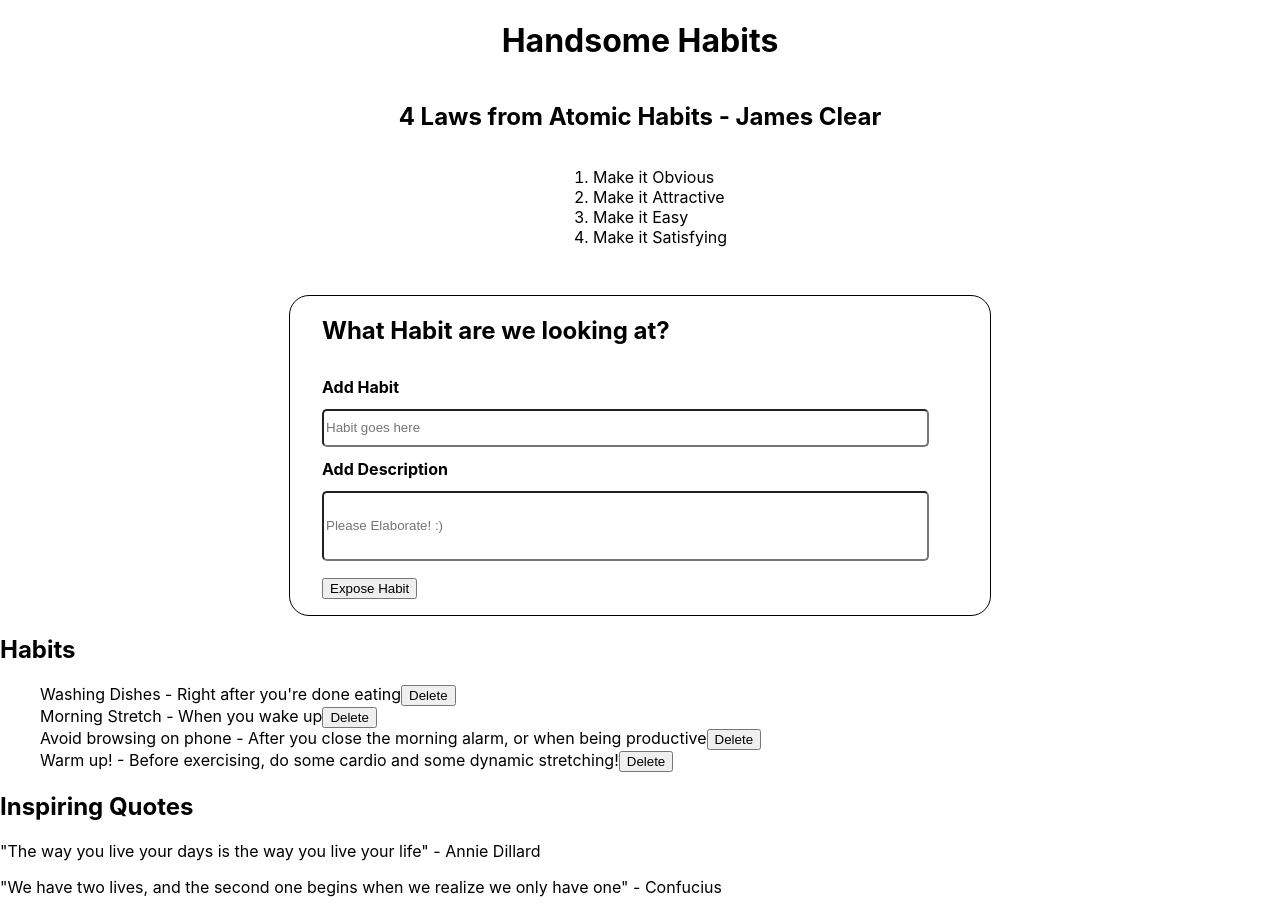
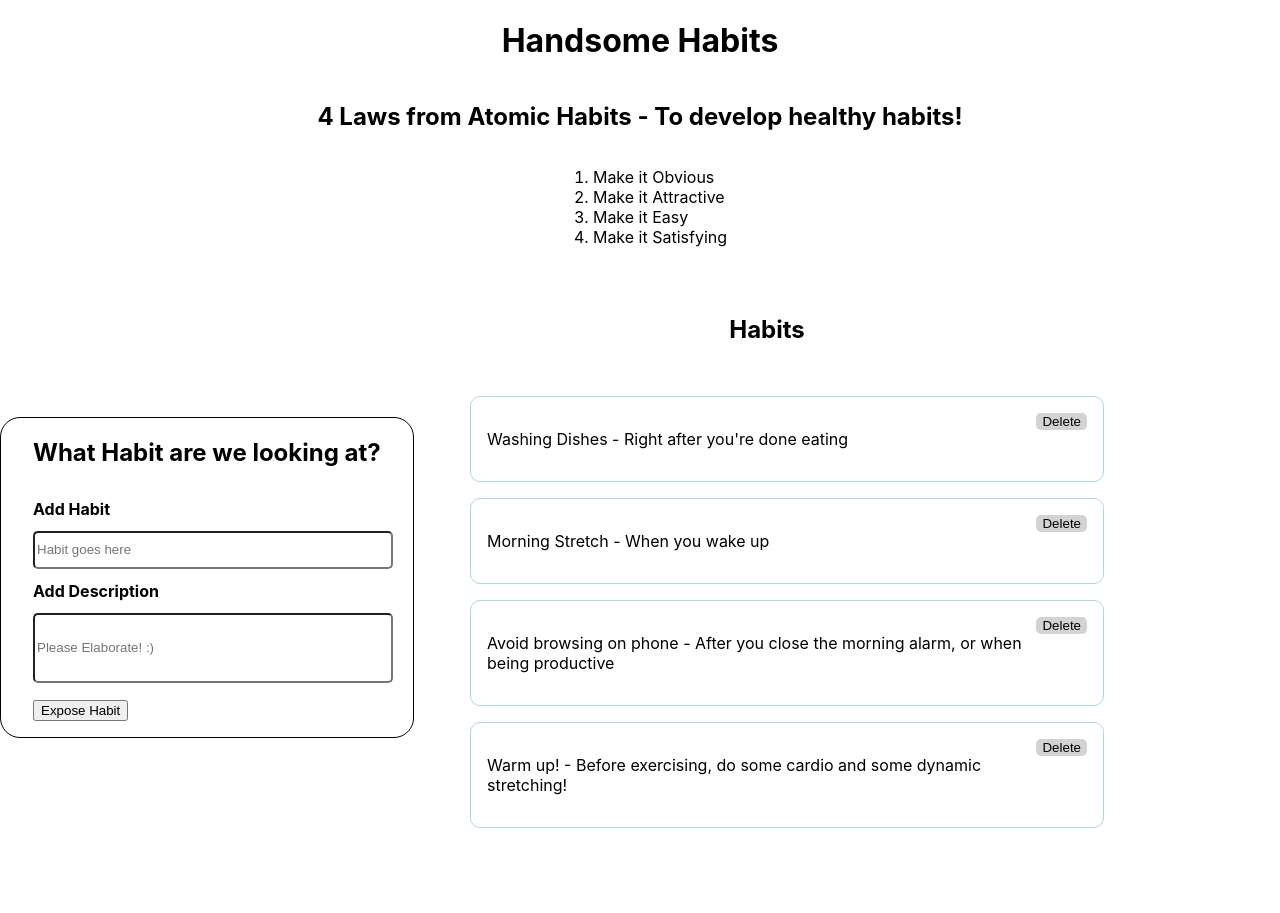
Before and after one commit to quentalala/habits, a React (Create React App) app: page / in a window 1280 px wide. After the commit the page ends 860 px from the top, so only its background shows below. Built offline with nearby package versions, Linux system fonts and the light colour scheme; data requests are answered from the project's data file.

Commit message:
Extract elements into components

```diff
--- a/package.json
+++ b/package.json
@@ -8,8 +8,9 @@
     "@testing-library/user-event": "^12.8.3",
     "json-server": "^0.17.0",
     "react": "^17.0.2",
+    "react-beautiful-dnd": "^13.1.0",
     "react-dom": "^17.0.2",
-    "react-scripts": "4.0.3",
+    "react-scripts": "^4.0.3",
     "uuid": "^8.3.2",
     "web-vitals": "^1.1.2"
   },
--- a/public/index.html
+++ b/public/index.html
@@ -7,7 +7,7 @@
     <meta name="theme-color" content="#000000" />
     <meta
       name="description"
-      content="Web site created using create-react-app"
+      content="Web site created by Quentin using create-react-app"
     />
     <link rel="apple-touch-icon" href="%PUBLIC_URL%/logo192.png" />
 
--- a/src/App.css
+++ b/src/App.css
@@ -12,49 +12,17 @@
   margin-bottom: 2rem;
 }
 
-.add-habit-container {
+.habit__form_n_list {
   display: flex;
-  margin: auto;
-  width: 700px;
-
-  border-radius: 20px;
-  border: 1px solid black;
-}
-
-.form-contents {
-  width: 90%;
-  margin-left: 2rem;
-  /* border: 1px solid lightgrey; */
-}
-
-.habit-name {
-  height: 2rem;
-  width: 95%;
-  border-radius: 5px;
-}
-
-.habit-desc {
-  height: 4rem;
-  width: 95%;
-  border-radius: 5px;
-}
-
-.add-habit {
-  display: flex;
-  flex-direction: column;
-  margin-bottom: 1rem;
-}
-
-.add-habit h4 {
-  padding: 0;
-  margin: 0.75rem 0;
-}
-
-.add-habit-container button {
-  justify-content: right;
-  margin-bottom: 1rem;
+  margin-right: 10rem;
 }
 
 ul {
   list-style-type: none;
 }
+
+.habits {
+  display: flex;
+  flex-direction: column;
+  align-items: center;
+}
--- a/src/App.js
+++ b/src/App.js
@@ -1,7 +1,11 @@
-import { useState, useEffect } from "react";
+import React, { useState, useEffect } from "react";
 import "./App.css";
 import accessHabits from "./services/toBackend";
+import HabitLaws from "./components/HabitLaws";
 import Habit from "./components/Habit";
+import HabitForm from "./components/HabitForm";
+
+// import Quotes from "./components/Quotes";
 
 function App() {
   const [habits, setHabits] = useState([]);
@@ -52,40 +56,18 @@ function App() {
     <div className="container">
       <h1 className="title">Handsome Habits</h1>
 
-      <div className="habit-laws">
-        <h2>4 Laws from Atomic Habits - James Clear</h2>
-        <ol>
-          <li>Make it Obvious</li>
-          <li>Make it Attractive</li>
-          <li>Make it Easy</li>
-          <li>Make it Satisfying</li>
-        </ol>
-      </div>
+      <HabitLaws />
 
-      <div className="add-habit-container">
-        <form className="form-contents">
-          <h2>What Habit are we looking at?</h2>
-          <div className="add-habit">
-            <h4>Add Habit</h4>
-            <input
-              value={newHabit}
-              onChange={handleHabitChange}
-              placeholder="Habit goes here"
-              className="habit-name"
+      <div className="habit__form_n_list">
+        <HabitForm
+          newHabit={newHabit}
+          handleHabitChange={handleHabitChange}
+          newDescription={newDescription}
+          handleDescriptionChange={handleDescriptionChange}
+          addHabit={addHabit}
         />
-            <h4>Add Description</h4>
-            <input
-              value={newDescription}
-              onChange={handleDescriptionChange}
-              placeholder="Please Elaborate! :)"
-              className="habit-desc"
-            />
-          </div>
 
-          <button onClick={addHabit}>Expose Habit</button>
-        </form>
-      </div>
-
+        <div className="habits">
           <h2>Habits</h2>
           <ul>
             {habits.map((habit) => {
@@ -100,18 +82,19 @@ function App() {
               );
             })}
           </ul>
+        </div>
+      </div>
 
+      {/* <div>
+        <h2>Good Habits</h2>
+        <ul className="good-habits"></ul>
+      </div>
       <div>
-        <h2>Inspiring Quotes</h2>
-        <p>
-          "The way you live your days is the way you live your life" - Annie
-          Dillard
-        </p>
-        <p>
-          "We have two lives, and the second one begins when we realize we only
-          have one" - Confucius
-        </p>
-      </div>
+        <h2>Bad Habits</h2>
+        <ul className="bad-habits"></ul>
+      </div> */}
+
+      {/* <Quotes /> */}
     </div>
   );
 }
--- /dev/null
+++ b/src/components/Habit.css
@@ -0,0 +1,19 @@
+.habit {
+  border: 1px solid lightblue;
+  border-radius: 10px;
+  padding: 1rem;
+  margin: 1rem;
+  width: 600px;
+}
+
+.delete-habit {
+  border: none;
+  border-radius: 5px;
+  float: right;
+
+  background-color: lightgrey;
+}
+
+.delete-habit:hover {
+  background-color: grey;
+}
--- a/src/components/Habit.jsx
+++ b/src/components/Habit.jsx
@@ -1,11 +1,19 @@
 import React from "react";
 import { v4 as uuidv4 } from "uuid";
+import "./Habit.css";
 
 const Habit = ({ identification, name, desc, handleDeleteHabit }) => {
   return (
-    <li key={uuidv4()}>
-      {name} - {desc}
-      <button onClick={() => handleDeleteHabit(identification)}>Delete</button>
+    <li key={uuidv4()} className="habit">
+      <button
+        onClick={() => handleDeleteHabit(identification)}
+        className="delete-habit"
+      >
+        Delete
+      </button>
+      <p>
+        {name} - {desc}
+      </p>
     </li>
   );
 };
--- /dev/null
+++ b/src/components/HabitForm.css
@@ -0,0 +1,42 @@
+.add-habit-container {
+  display: flex;
+  margin: auto;
+  width: 700px;
+
+  border-radius: 20px;
+  border: 1px solid black;
+}
+
+.form-contents {
+  width: 90%;
+  margin-left: 2rem;
+  /* border: 1px solid lightgrey; */
+}
+
+.habit-name {
+  height: 2rem;
+  width: 95%;
+  border-radius: 5px;
+}
+
+.habit-desc {
+  height: 4rem;
+  width: 95%;
+  border-radius: 5px;
+}
+
+.add-habit {
+  display: flex;
+  flex-direction: column;
+  margin-bottom: 1rem;
+}
+
+.add-habit h4 {
+  padding: 0;
+  margin: 0.75rem 0;
+}
+
+.add-habit-container button {
+  justify-content: right;
+  margin-bottom: 1rem;
+}
--- /dev/null
+++ b/src/components/HabitForm.jsx
@@ -0,0 +1,38 @@
+import React from "react";
+import "./HabitForm.css";
+
+const HabitForm = ({
+  newHabit,
+  handleHabitChange,
+  newDescription,
+  handleDescriptionChange,
+  addHabit,
+}) => {
+  return (
+    <div className="add-habit-container">
+      <form className="form-contents">
+        <h2>What Habit are we looking at?</h2>
+        <div className="add-habit">
+          <h4>Add Habit</h4>
+          <input
+            value={newHabit}
+            onChange={handleHabitChange}
+            placeholder="Habit goes here"
+            className="habit-name"
+          />
+          <h4>Add Description</h4>
+          <input
+            value={newDescription}
+            onChange={handleDescriptionChange}
+            placeholder="Please Elaborate! :)"
+            className="habit-desc"
+          />
+        </div>
+
+        <button onClick={addHabit}>Expose Habit</button>
+      </form>
+    </div>
+  );
+};
+
+export default HabitForm;
--- /dev/null
+++ b/src/components/HabitLaws.jsx
@@ -0,0 +1,17 @@
+import React from "react";
+
+const HabitLaws = () => {
+  return (
+    <div className="habit-laws">
+      <h2>4 Laws from Atomic Habits - To develop healthy habits!</h2>
+      <ol>
+        <li>Make it Obvious</li>
+        <li>Make it Attractive</li>
+        <li>Make it Easy</li>
+        <li>Make it Satisfying</li>
+      </ol>
+    </div>
+  );
+};
+
+export default HabitLaws;
--- /dev/null
+++ b/src/components/Quotes.jsx
@@ -0,0 +1,19 @@
+import React from "react";
+
+const Quotes = () => {
+  return (
+    <div>
+      <h2>Inspiring Quotes</h2>
+      <p>
+        "The way you live your days is the way you live your life" - Annie
+        Dillard
+      </p>
+      <p>
+        "We have two lives, and the second one begins when we realize we only
+        have one" - Confucius
+      </p>
+    </div>
+  );
+};
+
+export default Quotes;
```
Also changed, not shown: 1 other file (tests, documents, lock files or other folders). Lines whose indentation alone changed are shown as unchanged.
